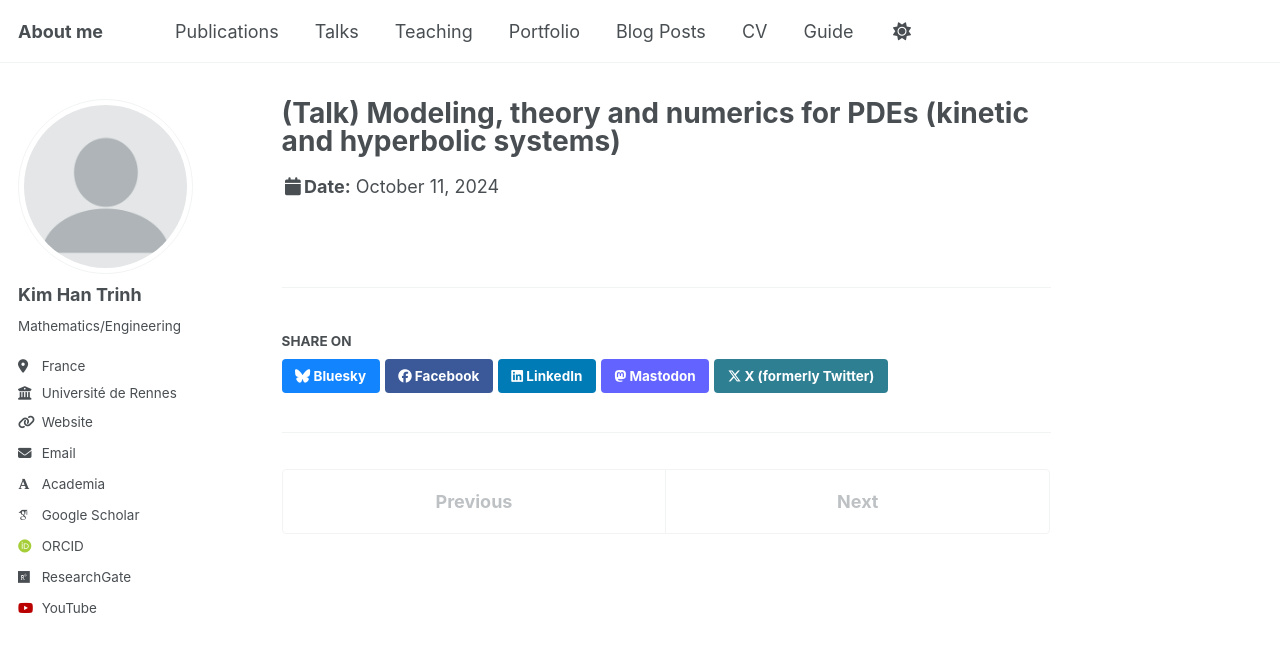
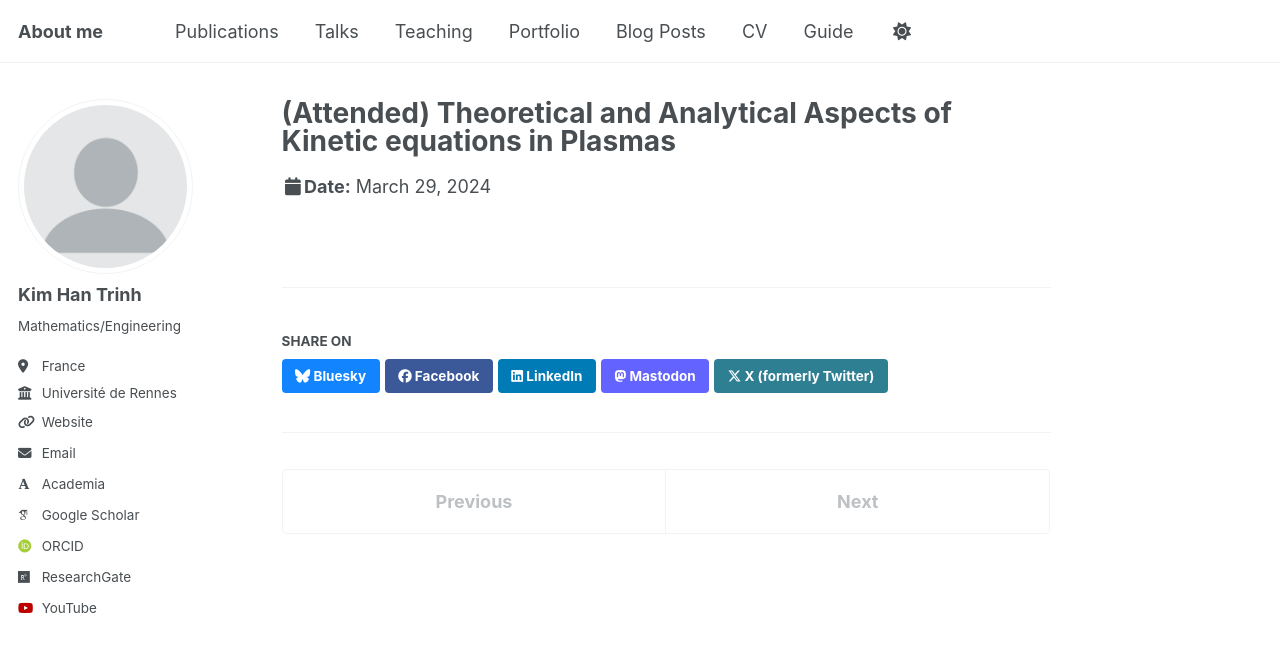
Before and after one commit to khtrinh96/khtrinh96.github.io, a Jekyll site: the page built from _talks/talk-4.md, in a window 1280 px wide. Shown: the top 652 px of the page. Built offline with Jekyll 4.4.1, drawn with Linux system fonts in a browser that asks for light colours; some web fonts are replaced; a script bundle is joined from its source files by our own code; library files that are not in the unit come from our copies.

Commit message:
Update talk-4.md

```diff
--- a/_talks/talk-4.md
+++ b/_talks/talk-4.md
@@ -1,10 +1,9 @@
 ---
-title: "(Talk) Modeling, theory and numerics for PDEs (kinetic and hyperbolic systems)"
+title: "(Attended) Theoretical and Analytical Aspects of Kinetic equations in Plasmas"
 collection: talks
 type: "Talk"
-permalink: https://indico.math.cnrs.fr/event/12641/
-venue: "Aussois, France"
-date: 8-11 Oct, 2024
-location: "Aussois, France"
-slidesurl: 'https://khtrinh96.github.io/files/slides1.pdf'
+permalink: https://conferences.cirm-math.fr/3075.html
+venue: "Marseille, France"
+date: 25 - 29 Mar, 2024
+location: "Marseille, France"
 ---
```
